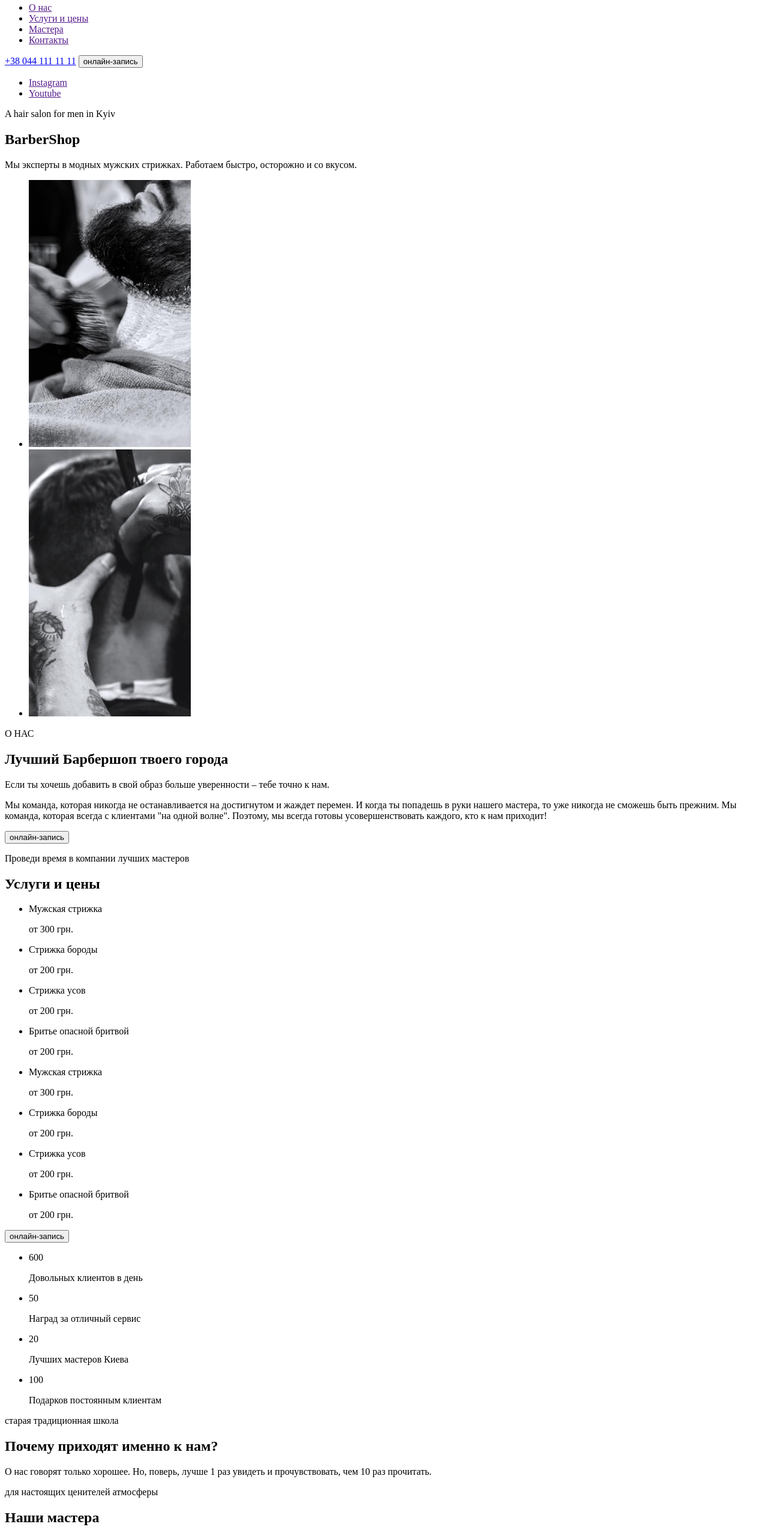
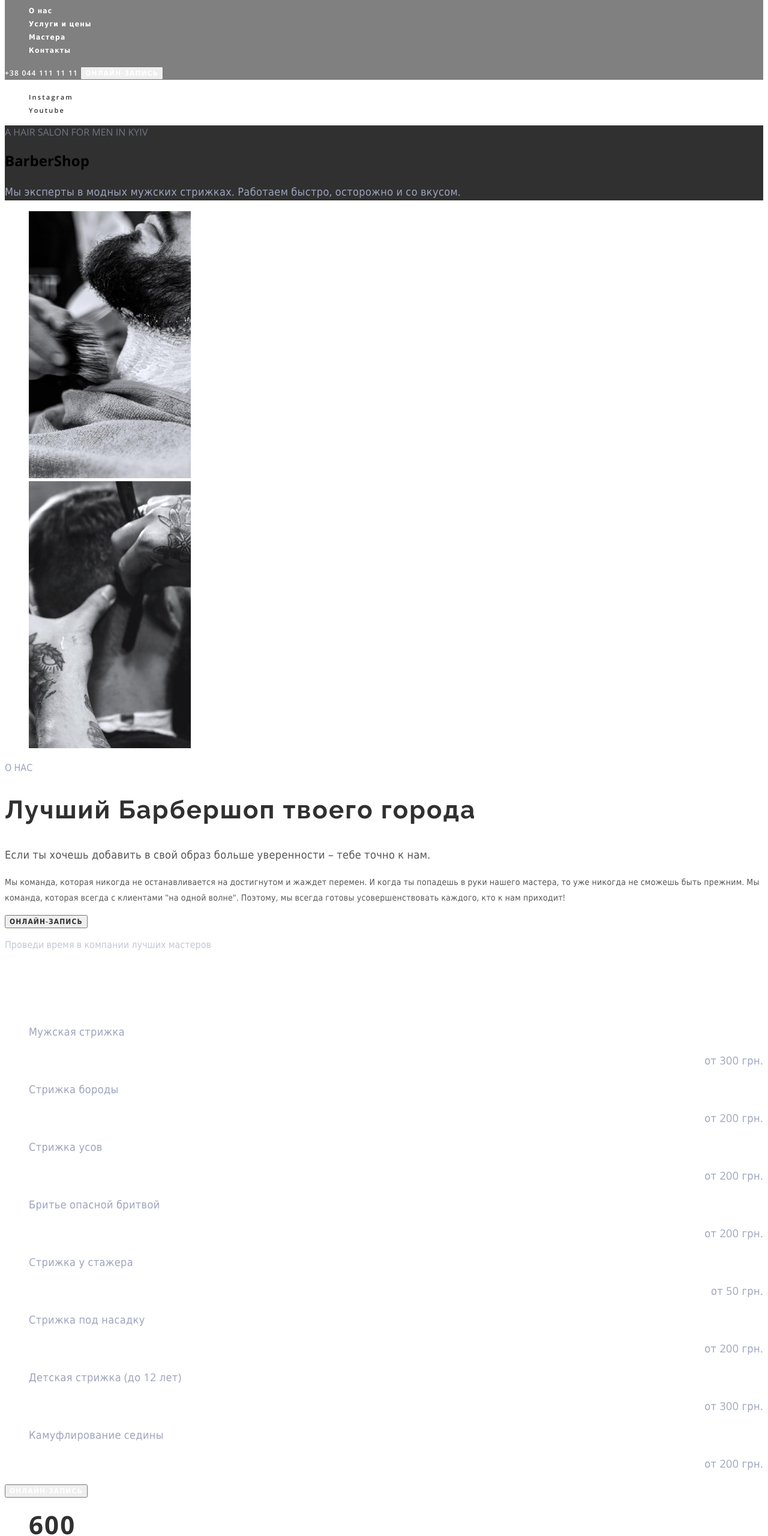
Before and after one commit to Yuliya1981-art/BarberShop, a plain HTML site: page index.html in a window 1280 px wide. Shown: the part 80-2640 px from the top of the page at 60% size. Drawn offline with nearby package versions, Linux system fonts and the light colour scheme.

Commit message:
SCC without contacts

```diff
--- /dev/null
+++ b/css/styles.css
@@ -0,0 +1,251 @@
+:root {
+    --header-color:#ffffff;
+    --main-title-color: #ffffff;
+    --second-title-color: #ffffff;
+    --btn-color: #ffffff;
+    --second-btn-color:#303030;
+    --second-text-on-wite:#303030;
+    --accent-color: #FF6C00;
+    --main-text-on-img:#9DA4BD;
+    --snd-text-on-smg: #rgba(157, 164, 189, 0.6);
+    --main-text-on-wite: #555555;
+}
+body {
+    font-family: 'Open Sans', Tahoma, sans-serif;
+}
+/*________________  general classes _______________ */
+.top-text {
+    font-weight: 600;
+    font-size: 11px;
+    line-height: 1.36;
+    letter-spacing: 0.1em;
+    text-transform: uppercase;
+}
+.title {
+    font-family: 'Raleway', Tahoma, sans-serif;
+    font-style: normal;
+    font-weight: 700;
+    font-size: 42px;
+    line-height: 1.17;
+    letter-spacing: 0.05em;
+}
+.btn {
+    font-family: inherit;
+    font-weight: 600;
+    font-size: 12px;
+    line-height: 1.33;
+    letter-spacing: 0.09em;
+    text-transform: uppercase;
+}
+.botom-text {
+    font-weight: 400;
+    font-size: 18px;
+    line-height: 1.67;
+    letter-spacing: 0.02em;
+}
+.visually-hidden {
+    position: absolute;
+    white-space: nowrap ;
+    width: 1px;
+    height: 1px;
+    overflow: hidden;
+    border:0;
+    padding:0;
+    clip: rect(0 0 0 0);
+    clip-path: inset(50%);
+    margin: -1px;
+}
+/*_______________________ HEDER_______________________ */
+.header {
+    background-color: gray;
+}
+.header-navigation ul li,
+.list {
+    list-style:none;
+}
+.header-link {
+font-weight: 600;
+font-size: 12px;
+line-height: 1.33;
+letter-spacing: 0.1em;
+color: var(--header-color);
+}
+.header-link:hover,
+.header-link:focus {
+    color:var(--accent-color);
+}
+.header-tel {
+    font-weight: 600;
+    font-size: 12px;
+    line-height: 1.33x;
+    letter-spacing: 0.1em;
+    color: var(--header-color);
+}
+.header-btn {
+color: var(--btn-color);
+}
+.header-btn:hover,
+.header-btn:focus {
+color: var(--btn-color);
+background-color: var(--accent-color);
+}
+/*_______________________ MAIN_______________________ */
+/*_______________________ MAIN HERO__________________ */
+
+.hero-link {
+    font-weight: 600;
+    font-size: 11px;
+    line-height: 1.36;
+    letter-spacing: 0.2em;
+    color: var(--second-text-on-wite);
+}
+.hero-link:hover,
+.hero-link:focus {
+    color: var(--accent-color);
+}
+.hero-content {
+background-color: var(--second-text-on-wite);
+}
+.hero-top-text {
+    text-transform: uppercase;
+    color: rgba(157, 164, 189, 0.6);
+}
+.hero-title {
+    color: var(--main-title-color);
+}
+.hero-botom-text {
+    color: #9DA4BD;
+}
+/*_______________________ MAIN ABOUT__________________ */
+
+.about-top-text {
+    color: var(--main-text-on-img);
+    }
+
+.about-title {
+     color: var(--second-text-on-wite);
+}
+
+.about-botom-text {
+    color: var(--main-text-on-wite);
+}
+
+.about-text {
+    font-weight: 400;
+    font-size: 14px;
+    line-height: 1.86;
+    letter-spacing: 0.02em;
+    color: var(--main-text-on-wite);
+}
+.about-btn {
+color: var(--second-btn-color);
+}
+
+.about-btn:hover,
+.about-btn:focus {
+    color: var(--second-btn-color);
+    background-color: var(--accent-color);
+}
+/*_______________________ MAIN PRICES __________________ */
+.prices-top-text {
+   color: rgba(157, 164, 189, 0.6);
+}
+.prices-title {
+    color:var(--main-title-color);
+}
+.prices-item {
+    font-weight: 400;
+    font-size: 18px;
+    line-height: 1.67;
+    letter-spacing: 0.02em;
+    color: var(--main-text-on-img);
+}
+
+.prices-item-text {
+font-weight: 400;
+font-size: 18px;
+line-height: 30px;
+letter-spacing: 0.02em;
+color: var(--main-text-on-img);
+}
+.prices-item-count {
+    font-weight: 400;
+    font-size: 18px;
+    line-height: 1.67;
+    text-align: right;
+    letter-spacing: 0.02em;
+    color: var(--main-text-on-img);
+}
+.prices-btn {
+    color: var(--btn-color);
+}
+.prices-btn:hover,
+.prices-btn:focus {
+    color:var(--btn-color);
+    background-color: var(--accent-color);
+}
+/*_______________________ MAIN REASONS __________________ */
+
+.reason-item-count {
+    font-weight: 700;
+    font-size: 42px;
+    line-height: 1.36x;
+    text-align: center;
+    letter-spacing: 0.05em;
+    color: var(--second-text-on-wite);
+}
+
+.reason-item-text {
+    font-weight: 600;
+    font-size: 11px;
+    line-height: 1.36;
+    text-align: center;
+    color: var(--second-text-on-wite);
+}
+.reason-top-text {
+    color: var(--second-text-on-wite);
+}
+
+.reason-title {
+    color:var(--second-text-on-wite);
+}
+
+.reason-botom-text {
+    color: var(--main-text-on-wite);
+}
+/*_______________________ MAIN MASTERS__________________ */
+
+.masters-top-text {
+    color:var(--second-text-on-wite);
+}
+.masters-title {
+    color: var(--second-text-on-wite);
+}
+.master-item-title {
+    font-weight: 400;
+    font-size: 18px;
+    line-height: 1.39;
+    text-align: center;
+    letter-spacing: 0.02em;
+    color: var(--second-text-on-wite);
+}
+.master-item-text {
+    font-weight: 400;
+    font-size: 14px;
+    line-height: 1.36;
+    text-align: center;
+    letter-spacing: 0.02em;
+    color: var(--accent-color);
+}
+/*_______________________ Gallery _______________________ */
+.gallery-top-text {
+    color: var(--second-text-on-wite)
+}
+
+.gallery-list {
+
+}
+
+.list {}
+
+.gallery-item {}
--- a/index.html
+++ b/index.html
@@ -4,167 +4,188 @@
     <meta charset="UTF-8">
     <meta http-equiv="X-UA-Compatible" content="IE=edge">
     <meta name="viewport" content="width=device-width, initial-scale=1.0">
+    <link rel="preconnect" href="https://fonts.googleapis.com">
+    <link rel="preconnect" href="https://fonts.gstatic.com" crossorigin>
+    <link href="https://fonts.googleapis.com/css2?family=Montserrat:wght@400;700&family=Open+Sans:wght@400;600;700&family=Raleway:wght@700&display=swap"
+    rel="stylesheet">
+    <link rel="stylesheet" href="./css/styles.css">
+    <style> a {text-decoration: none}
+</style>
     <title>Document</title>
 </head>
 <body>
-<header>
-    <a href="">
+<header class="header">
+    <a href="" class="header-logo">
         <img src="./images/Logo.jpg" alt="лого сайта" />
     </a>
-    <nav>
-        <ul>
-            <li><a href="">О нас</a></li>
-            <li><a href="">Услуги и цены</a></li>
-            <li><a href="">Мастера</a></li>
-            <li><a href="">Контакты</a></li>
+    <nav class="header-navigation list">
+        <ul class="header-list ">
+            <li class="header-item">
+                <a href="#BarberShop" class="header-link"  >О нас</a>
+            </li>
+            <li class="header-item">
+                <a href="#services_and_price"class="header-link" >Услуги и цены</a>
+            </li>
+            <li class="header-item">
+                <a href="#Masters"class="header-link" >Мастера</a>
+            </li>
+            <li class="header-item">
+                <a href="#Contacts"class="header-link" >Контакты</a>
+            </li>
         </ul>
     </nav>
-    <a href="tel:+380441111111">+38 044 111 11 11</a>
-    <button type="button">онлайн-запись</button>
+    <a class="header-tel" href="tel:+380441111111">+38 044 111 11 11</a>
+    <button type="button" class="header-btn btn">онлайн-запись</button>
 </header>
 <main>
-    <section>
-        <ul>
-            <li>
-                <a href="" target="_blank" rel="noopener noreferrer nofollow">Instagram</a>
+    <section class="hero">
+        <ul class="hero-list list">
+            <li class="hero-item">
+                <a href="" class="hero-link link" target="_blank" rel="noopener noreferrer nofollow">Instagram</a>
             </li>
-            <li>
-                <a href="" target="_blank" rel="noopener noreferrer nofollow">Youtube</a>
+            <li class="hero-item">
+                <a href="" class="hero-link link" target="_blank" rel="noopener noreferrer nofollow">Youtube</a>
             </li>
         </ul>
-        <p lang="en">A hair salon for men in Kyiv</p>
-        <h1 lang="en">BarberShop</h1>
-        <p>
+        <div class="hero-content">
+        <p class="hero-top-text" lang="en">A hair salon for men in Kyiv</p>
+        <h1 class="hero-ttitle" id="BarberShop" lang="en">BarberShop</h1>
+        <p class="hero-botom-text botom-text">
             Мы эксперты в модных мужских стрижках. Работаем быстро, осторожно и со
             вкусом.
         </p>
+        </div>
     </section>
-    <section>
-        <ul>
-            <li>
+    <section class="about">
+        <ul class="about-list list">
+            <li class="about-item">
                 <img src="./Images/img_1.jpg" alt="барбер бреет шию" />
             </li>
-            <li>
+            <li class="about-item">
                 <img src="./Images/img_2.jpg" alt="барбер делает кантик" />
             </li>
         </ul>
-        <p>О НАС</p>
-        <h2>Лучший Барбершоп твоего города</h2>
-        <p>
+        <p class="about-top-text top-tex">О НАС</p>
+        <h2 class="about-title title">Лучший Барбершоп твоего города</h2>
+        <p class="about-botom-text botom-text">
             Если ты хочешь добавить в свой образ больше уверенности – тебе точно к
             нам.
         </p>
-        <p>
+        <p class="about-text">
             Мы команда, которая никогда не останавливается на достигнутом и жаждет
             перемен. И когда ты попадешь в руки нашего мастера, то уже никогда не
             сможешь быть прежним. Мы команда, которая всегда с клиентами "на одной
             волне". Поэтому, мы всегда готовы усовершенствовать каждого, кто к нам
             приходит!
         </p>
-        <button type="button">онлайн-запись</button>
+        <button type="button" class="about-btn btn">онлайн-запись</button>
 </section>
-    <section>
-        <p>Проведи время в компании лучших мастеров</p>
-        <h2>Услуги и цены</h2>
-        <ul>
-            <li>
-                <p>Мужская стрижка</p>
-                <p>от 300 грн.</p>
+    </section>
+</section>
+<section class="prices">
+<p class="prices-top-text top-tex"> Проведи время в компании лучших мастеров </p>
+<h2 class="prices-title title"> Услуги и цены </h2>
+        <ul class="prices-list list">
+<li class="prices-item">
+    <p class="prices-item-text">Мужская стрижка</p>
+    <p class="prices-item-count">от 300 грн.</p>
 </li>
-            <li>
-                <p>Стрижка бороды</p>
-                <p>от 200 грн.</p>
+<li class="prices-item">
+    <p class="prices-item-text">Стрижка бороды</p>
+    <p class="prices-item-count">от 200 грн.</p>
 </li>
-            <li>
-                <p>Стрижка усов</p>
-                <p>от 200 грн.</p>
+<li class="prices-item">
+    <p class="prices-item-text">Стрижка усов</p>
+    <p class="prices-item-count">от 200 грн.</p>
 </li>
-            <li>
-                <p>Бритье опасной бритвой</p>
-                <p>от 200 грн.</p>
+<li class="prices-item">
+    <p class="prices-item-text">Бритье опасной бритвой</p>
+    <p class="prices-item-count">от 200 грн.</p>
 </li>
 </ul>
-        <ul>
-            <li>
-                <p>Мужская стрижка</p>
-                <p>от 300 грн.</p>
+        </ul>
+</ul>
+    <ul class="prices-list list">
+        <li class="prices-item">
+            <p class="prices-item-text">Cтрижка у стажера</p>
+            <p class="prices-item-count">от 50 грн.</p>
         </li>
-            <li>
-                <p>Стрижка бороды</p>
-                <p>от 200 грн.</p>
+        <li class="prices-item">
+            <p class="prices-item-text">Стрижка под насадку</p>
+            <p class="prices-item-count">от 200 грн.</p>
         </li>
-            <li>
-                <p>Стрижка усов</p>
-                <p>от 200 грн.</p>
+        <li class="prices-item">
+            <p class="prices-item-text">Детская стрижка (до 12 лет)</p>
+            <p class="prices-item-count">от 300 грн.</p>
         </li>
-            <li>
-                <p>Бритье опасной бритвой</p>
-                <p>от 200 грн.</p>
+        <li class="prices-item">
+            <p class="prices-item-text">Камуфлирование седины</p>
+            <p class="prices-item-count">от 200 грн.</p>
         </li>
     </ul>
-        <button type="button">онлайн-запись</button>
+        <button type="button" class="prices-btn btn">онлайн-запись</button>
     </section>
-    <section>
-        <ul>
-            <li>
-                <span>600</span>
-                <p>Довольных клиентов в день</p>
+    <section class="reasons">
+        <ul class="reasons-list list">
+            <li class="reasons-item">
+                <span class="reason-item-count">600</span>
+                <p class="reason-item-text">Довольных клиентов в день</p>
             </li>
-            <li>
-                <span>50</span>
-                <p>Наград за отличный сервис</p>
+            <li class="reasons-item">
+                <span class="reason-item-count">50</span>
+                <p class="reason-item-text">Наград за отличный сервис</p>
             </li>
-            <li>
-                <span>20</span>
-                <p>Лучших мастеров Киева</p>
+            <li class="reasons-item">
+                <span class="reason-item-count">20</span>
+                <p class="reason-item-text">Лучших мастеров Киева</p>
             </li>
-            <li>
-                <span>100</span>
-                <p>Подарков постоянным клиентам</p>
+            <li class="reasons-item">
+                <span class="reason-item-count">100</span>
+                <p class="reason-item-text">Подарков постоянным клиентам</p>
             </li>
         </ul>
-        <p>старая традиционная школа</p>
-        <h2>Почему приходят именно к нам?</h2>
-        <p>
+        <p class="reason-top-text top-tex">старая традиционная школа</p>
+        <h2 class="reason-title title">Почему приходят именно к нам?</h2>
+        <p class="reason-botom-text botom-text">
             О нас говорят только хорошее. Но, поверь, лучше 1 раз увидеть и прочувствовать,
             чем 10 раз прочитать.
         </p>
     </section>
-    <section>
-        <p>для настоящих ценителей атмосферы</p>
-        <h2>Наши мастера</h2>
-        <ul>
-            <li>
+    <section id="masters" class=" masters">
+        <p class="masters-top-text top-text">для настоящих ценителей атмосферы</p>
+        <h2 class="masters-title title">Наши мастера</h2>
+        <ul class="masters-list list">
+            <li class="masters-item">
                 <img src="./Images/master_1.jpg" alt="барбер стрижет клиента" width="370" height="346" />
-                <h3 lang="en">John Smith</h3>
-                <p lang="en">Extreme Barber</p>
+                <h3 class="master-item-title" lang="en">John Smith</h3>
+                <p class="master-item-text" lang="en">Extreme Barber</p>
             </li>
-            <li>
+            <li class="masters-item">
                 <img src="./Images/master_1.jpg" alt="барбер стрижет клиента" width="370" height="346" />
-                <h3 lang="en">Michele Doe</h3>
-                <p lang="en">Extreme Barber</p>
+                <h3 class="master-item-title"  lang="en">Michele Doe</h3>
+                <p class="master-item-text" lang="en">Extreme Barber</p>
             </li>
-            <li>
+            <li class="masters-item">
                 <img src="./Images/master_3.jpg" alt="барбер стрижет клиента" width="370" height="346" />
-                <h3 lang="en">Alan Black</h3>
-                <p lang="en">Extreme Barber</p>
+                <h3 class="master-item-title" lang="en">Alan Black</h3>
+                <p class="master-item-text" lang="en">Extreme Barber</p>
             </li>
         </ul>
     </section>
-    <section>
-        <p>На латинском языке “барба” означает “борода”</p>
-        <h2 hidden>Галерея</h2>
-        <ul>
-            <li>
+    <section class="gallery">
+        <p class="gallery-top-text top-text">На латинском языке “барба” означает “борода”</p>
+        <h2 class="visually-hidden">Галерея</h2>
+        <ul class="gallery-list list">
+            <li class="gallery-item">
                 <img src="./Images/rectangle_25.jpg" alt="барбер стрижет клиента" width="270" height="360" />
             </li>
-            <li>
+            <li class="gallery-item">
                 <img src="./Images/rectangle_26.jpg" alt="барбер стрижет клиента" width="270" height="360" />
             </li>
-            <li>
+            <li class="gallery-item">
                 <img src="./Images/rectangle_27.jpg" alt="барбер стрижет клиента" width="270" height="360" />
             </li>
-            <li>
+            <li class="gallery-item">
                 <img src="./Images/rectangle_28.jpg" alt="барбер стрижет клиента" width="270" height="360" />
             </li>
         </ul>
@@ -173,7 +194,7 @@
         <h2>Онлайн-запись</h2>
     </section>
     <section>
-        <h2>Контакты</h2>
+        <h2 id="Contacts">Контакты</h2>
         <address>
 <ul>
     <li>
```
Lines whose indentation alone changed are shown as unchanged.
